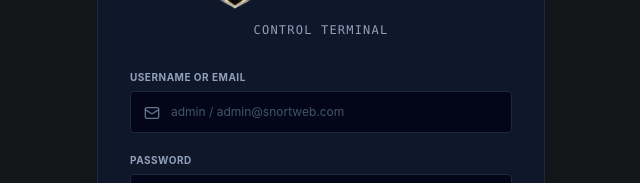
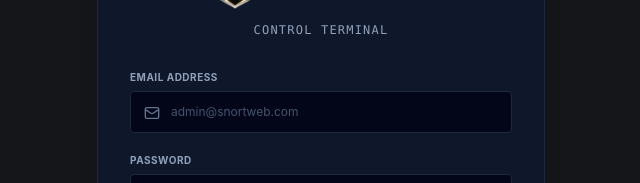
Before and after one commit to pandaassis27/Snortweb-Admin, a React (Vite) app: page /login in a window 1280 px wide. Shown: the part 253-436 px from the top of the page, without its empty margins (319-959 px from the left). Built offline with nearby package versions, Linux system fonts and the light colour scheme; no server answers.

Commit message:
Improve admin authentication

```diff
--- a/src/pages/Login.jsx
+++ b/src/pages/Login.jsx
@@ -25,12 +25,18 @@ export default function Login() {
       if (username.length < 3) {
         return setError("Username must be at least 3 characters.");
       }
-      const emailRegex = /^[^\s@]+@[^\s@]+\.[^\s@]+$/;
-      if (!emailRegex.test(email)) {
-        return setError("Invalid email address format.");
+      if (email !== "admin@snortweb.com") {
+        return setError("Only admin@snortweb.com is allowed.");
       }
-      if (password.length < 6) {
-        return setError("Password must be at least 6 characters.");
+      if (password !== "snort@@web@@technology!!") {
+        return setError("Invalid password for this account.");
+      }
+    } else {
+      if (email !== "admin@snortweb.com") {
+        return setError("Invalid credentials.");
+      }
+      if (password !== "snort@@web@@technology!!") {
+        return setError("Invalid credentials.");
       }
     }
 
@@ -97,14 +103,14 @@ export default function Login() {
 
           <div>
             <label className="text-[10px] uppercase font-bold text-slate-400 tracking-wider block mb-1.5">
-              {isRegistering ? "Email Address" : "Username or Email"}
+              Email Address
             </label>
             <div className="relative">
               <Mail className="absolute left-3.5 top-3.5 text-slate-500 w-4 h-4" />
               <input
-                type={isRegistering ? "email" : "text"}
+                type="email"
                 required
-                placeholder={isRegistering ? "admin@snortweb.com" : "admin / admin@snortweb.com"}
+                placeholder="admin@snortweb.com"
                 value={email}
                 onChange={(e) => setEmail(e.target.value)}
                 className="w-full bg-slate-950 border border-slate-800 rounded px-10 py-3 text-xs outline-none focus:border-amber-500 transition-colors placeholder-slate-600 text-slate-100"
```
Also changed, not shown: 1 other file (tests, documents, lock files or other folders).
